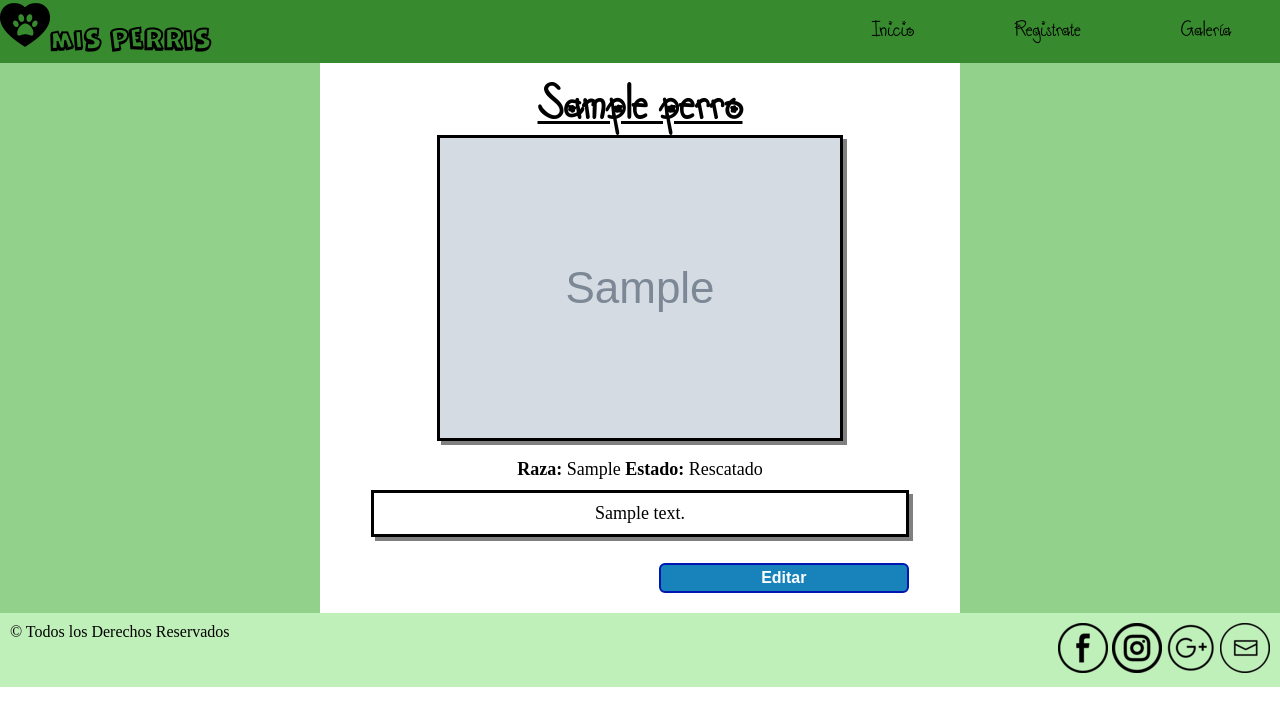
After one commit to HaroldOya/Apis, a Django app: page /perro/1/ in a window 1280 px wide. The commit adds this page. Shown: the top 726 px of the page. Run offline with Django 3.2, Linux system fonts and the light colour scheme; tables that the repository leaves empty hold one stand-in row (values such as "Sample post"); grey boxes marked "Sample" are stand-in pictures.

Commit message:
Crea estilos en la galeria y crud
Crea estilos para la galeria agrega editar y agregar perros

```diff
--- a/perriBlog/models.py
+++ b/perriBlog/models.py
@@ -12,7 +12,7 @@ class Perro(models.Model):
         ('Adoptado', 'adoptado'),
     )
     Estado = models.CharField(max_length=20, choices=ESTADOS)
-    Imagen = models.ImageField(blank=True, null=True, upload_to="img/%Y/%m/%D/")
+    Imagen = models.ImageField()
     publish_date = models.DateTimeField(blank=True, null=True)
 
     def __str__(self):
--- a/perriBlog/static/css/galeria.css
+++ b/perriBlog/static/css/galeria.css
@@ -4,7 +4,7 @@
     width: 100%;
     justify-content: center;
     align-items: center;
-
+    text-align: center;
 
 }
 
@@ -18,6 +18,8 @@
 
 .img-galery {
     border-radius: 50%;
+    justify-content: center;
+    align-items: center;
 
 }
 
--- a/perriBlog/static/css/mainTablet.css
+++ b/perriBlog/static/css/mainTablet.css
@@ -16,6 +16,7 @@
         width: 50%;
         background-color: white;
         padding: 20px 0px;
+
     }
 
     .galeria{
@@ -27,6 +28,17 @@
         width: 100%;
         display: flex;
         flex-wrap: wrap;
+        text-align: center;
+
+
+    }
+
+    .item-galery {
+        display: flex;
+        flex-wrap: wrap;
+        width: 100%;
+        justify-content: center;
+        align-items: center;
         text-align: center;
 
     }
--- a/perriBlog/static/css/menu.css
+++ b/perriBlog/static/css/menu.css
@@ -42,6 +42,7 @@ img,embed,object{
     box-shadow: 4px 4px grey;
     margin: 0px;
 }
+
 footer{
 
     background-color: rgb(192, 240, 186);
@@ -81,10 +82,42 @@ button{
     border: 2px solid #0016b0;
 }
 
+.deta{
+    text-decoration: none;
+    padding: 0px;
+    font-weight: 600;
+    font-size: 16px;
+    float: right;
+    color: #ffffff;
+    background-color: #1883ba;
+    border-radius: 6px;
+    border: 2px solid #0016b0;
+    margin-right: 8%;
+}
+.detal{
+    text-decoration: none;
+    padding: 0px;
+    font-weight: 600;
+    font-size: 16px;
+    color: #ffffff;
+    background-color: #1883ba;
+    border-radius: 6px;
+    border: 2px solid #0016b0;
+
+}
+
 .titulos{
     background-color: rgb(192, 240, 186);
+    border: solid;
+    box-shadow: 4px 4px grey;
 }
-
+.desc{
+    border: solid;
+    box-shadow: 4px 4px grey;
+    width: 80%;
+    margin-left: auto;
+    margin-right: auto;
+}
 .banner{
     background-color: rgb(25, 104, 17);
     text-align: center;
--- a/perriBlog/templates/MisPerris/base.html
+++ b/perriBlog/templates/MisPerris/base.html
@@ -9,11 +9,12 @@
 
 
         <link rel="icon" href="{% static 'img/logo.png' %}" />
+
         <link rel="stylesheet" href="{% static 'css/menu.css' %}">
         <link rel="stylesheet" href="{% static 'css/mainS5.css' %}">
         <link rel="stylesheet" href="{% static 'css/mainMedio.css' %}">
         <link rel="stylesheet" href="{% static 'css/mainTablet.css' %}">
-        <link rel="stylesheet" href="{% static 'css/galeria.css' %}">
+
 
 
 
--- a/perriBlog/templates/MisPerris/perri_edit.html
+++ b/perriBlog/templates/MisPerris/perri_edit.html
@@ -5,7 +5,7 @@
         <h1 style="text-align: center" >Nuevo Perro</h1>
         <center>
                 <div class="Formulario">
-                        <form method="POST" class="perro-form">{% csrf_token %}
+                        <form method="POST" class="perro-form" enctype="multipart/form-data">{% csrf_token %}
                                 {{ form.as_p }}
                                 <button  type="submit" >Guardar</button>
                         </form>
--- /dev/null
+++ b/perriBlog/templates/MisPerris/perro_detail.html
@@ -0,0 +1,21 @@
+{% extends 'MisPerris/base.html' %}
+{% load static %}
+{% block content %}
+<main>
+    <div class="item-galery">
+            <div class="texto">
+            <u><h1>{{ perro.Nombre }}</h1></u>
+            {% if perro.Imagen %}
+                <img class="img-galery" src="{{ perro.Imagen.url }}" alt="Imagen perro 1">
+            {% endif %}
+            <p><b><area-label>Raza: </area-label></b>{{ perro.Raza }}
+               <b><area-label>Estado: </area-label></b>{{ perro.Estado|linebreaksbr }} </p>
+            <p class="desc">{{ perro.Descripcion }}</p>
+            <br>
+            <a href="{% url 'perro_edit' pk=perro.pk %}"><input type="button" value="Editar" class="deta"></a>
+            <br>
+            </div>
+        </div>
+</main>
+
+{% endblock %}
--- a/perriBlog/urls.py
+++ b/perriBlog/urls.py
@@ -8,4 +8,6 @@ urlpatterns = [
     path('registro', views.registro, name='registro'),
     path('perro', views.perri_list, name='perri_list'),
     path('perro/new', views.perro_new, name='perro_new'),
+    path('perro/<int:pk>/', views.perro_detail, name='perro_detail'),
+    path('perro/<int:pk>/edit/', views.perro_edit, name='perro_edit'),
 ]+ static(settings.MEDIA_URL, document_root=settings.MEDIA_ROOT)
--- a/perriBlog/views.py
+++ b/perriBlog/views.py
@@ -8,14 +8,14 @@ from django.shortcuts import redirect
 
 # Create your views here.
 def perri_list(request):
-    perro = Perro.objects.order_by('Estado')
+    perros = Perro.objects.order_by('Estado')
     perros_adoptados = Perro.objects.filter(Estado='Adoptado')
     perros_rescatado = Perro.objects.filter(Estado='Rescatado')
     perros_disponible = Perro.objects.filter(Estado='Disponible')
     context = {'perros_adoptados': perros_adoptados,
                'perros_rescatado': perros_rescatado,
                'perros_disponible': perros_disponible}
-    return render(request, 'MisPerris/perri_list.html', context )
+    return render(request, 'MisPerris/perri_list.html', context, { 'perros': perros } )
 
 def index(request):
     return render(request, 'MisPerris/index.html')
@@ -23,16 +23,31 @@ def index(request):
 def registro(request):
     return render(request, 'MisPerris/registro.html')
 
+def perro_detail(request, pk):
+    perro = get_object_or_404(Perro, pk=pk)
+    return render(request, 'MisPerris/perro_detail.html', { 'perro': perro })
 
 def perro_new(request):
     if request.method == "POST":
-        form = PerroForm(request.POST)
+        form = PerroForm(request.POST or None, request.FILES or None)
         if form.is_valid():
             perro = form.save(commit=False)
             perro.published_date = timezone.now()
-
             perro.save()
 
     else:
         form = PerroForm()
     return render(request, 'MisPerris/perri_edit.html', {'form': form})
+
+def perro_edit(request, pk):
+    perro = get_object_or_404(Perro, pk=pk)
+    if request.method == "POST":
+        form = PerroForm(request.POST, instance=perro)
+        if form.is_valid():
+            perro = form.save(commit=False)
+            perro.published_date = timezone.now()
+            perro.save()
+            return redirect('perro_detail', pk=perro.pk)
+    else:
+        form = PerroForm(instance=perro)
+    return render(request, 'MisPerris/perri_edit.html', {'form': form})
```
Also changed, not shown: perriBlog/templates/MisPerris/perri_list.html (+21 -19 lines), media/galeria3.jpg (added), media/perro3300.jpg (added).
